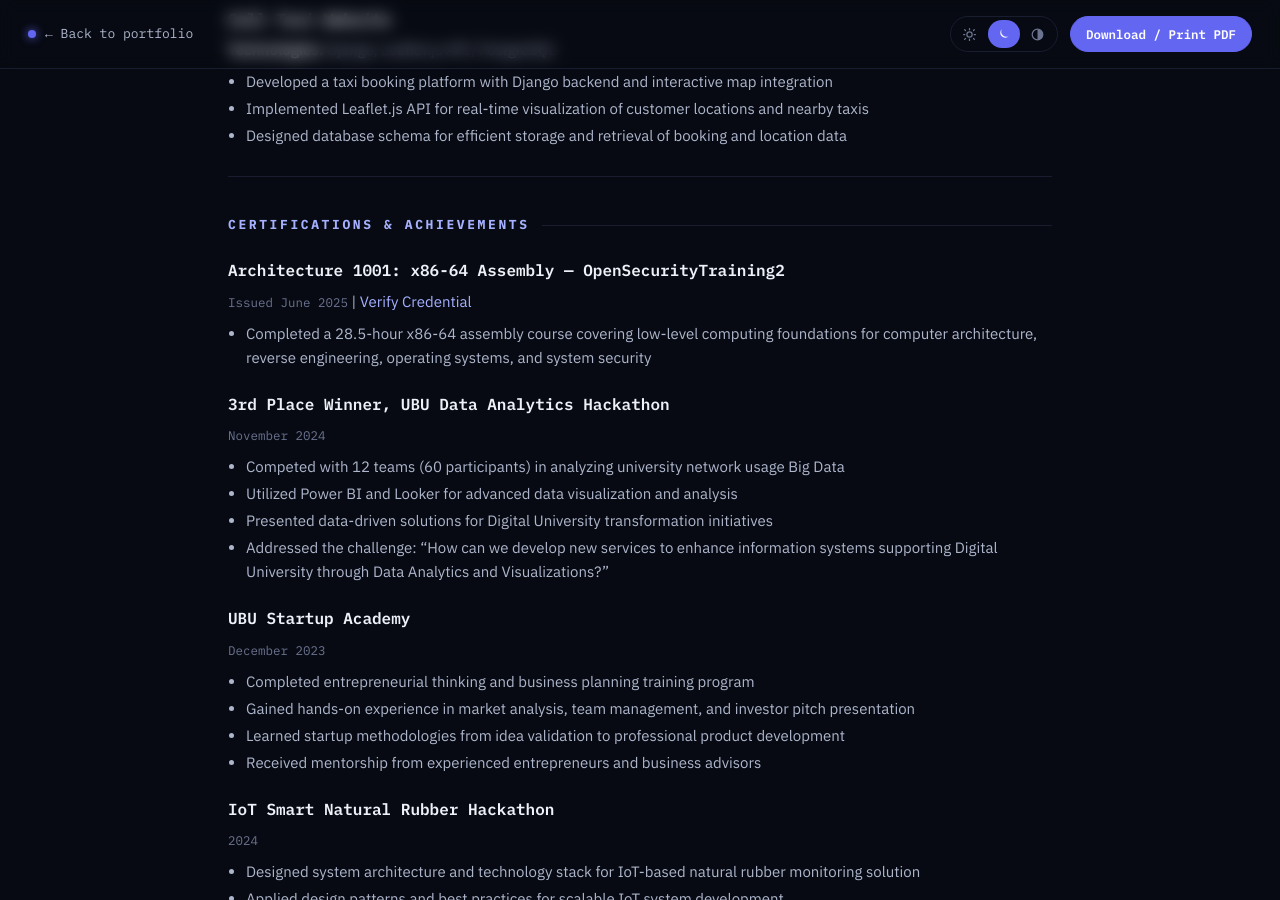
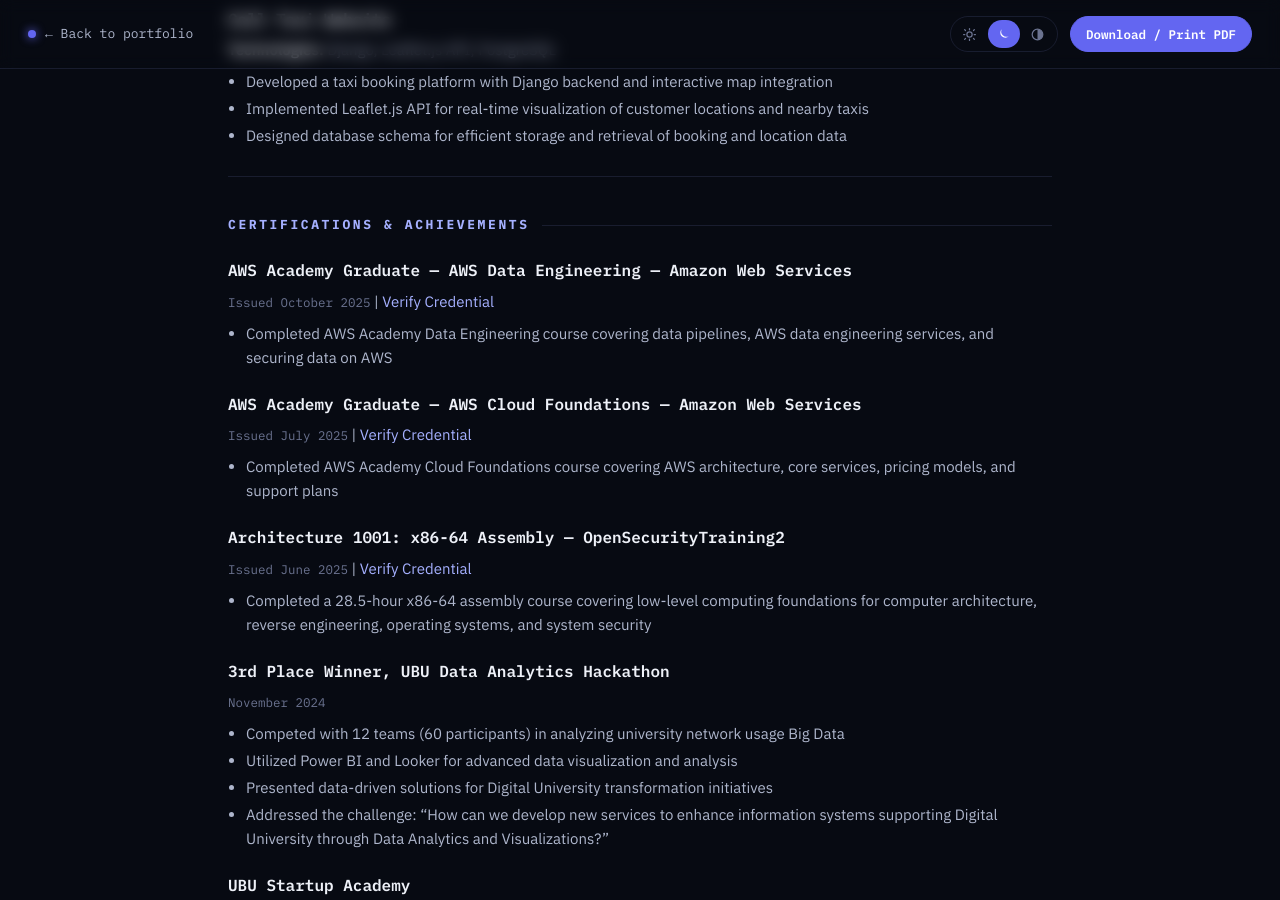
Before and after one commit to SkyShineTH/skyshineth.github.io, a Jekyll site: the page built from cv.md, in a window 1280 px wide and 900 px high, scrolled down 4047 px. Built offline with Jekyll 4.4.1, drawn with Linux system fonts in a browser that asks for light colours.

Commit message:
docs: add AWS Academy certifications for Data Engineering and Cloud Foundations

```diff
--- a/cv.md
+++ b/cv.md
@@ -135,6 +135,16 @@ Data Science & Software Innovation graduate with 4 months of hands-on DevOps int
 
 ## Certifications & Achievements
 
+### AWS Academy Graduate — AWS Data Engineering — Amazon Web Services
+*Issued October 2025* | [Verify Credential](https://www.credly.com/badges/1178b4a3-611b-49ac-a78f-b6a9d9374283)
+
+- Completed AWS Academy Data Engineering course covering data pipelines, AWS data engineering services, and securing data on AWS
+
+### AWS Academy Graduate — AWS Cloud Foundations — Amazon Web Services
+*Issued July 2025* | [Verify Credential](https://www.credly.com/badges/dc13967f-2aab-43a8-ac04-c046d6400546)
+
+- Completed AWS Academy Cloud Foundations course covering AWS architecture, core services, pricing models, and support plans
+
 ### Architecture 1001: x86-64 Assembly — OpenSecurityTraining2
 *Issued June 2025* | [Verify Credential](https://p.ost2.fyi/certificates/e13de2675d4f4a528df1f67b788c794d)
 
```
Also changed, not shown: index.md (+12 -0 lines).
